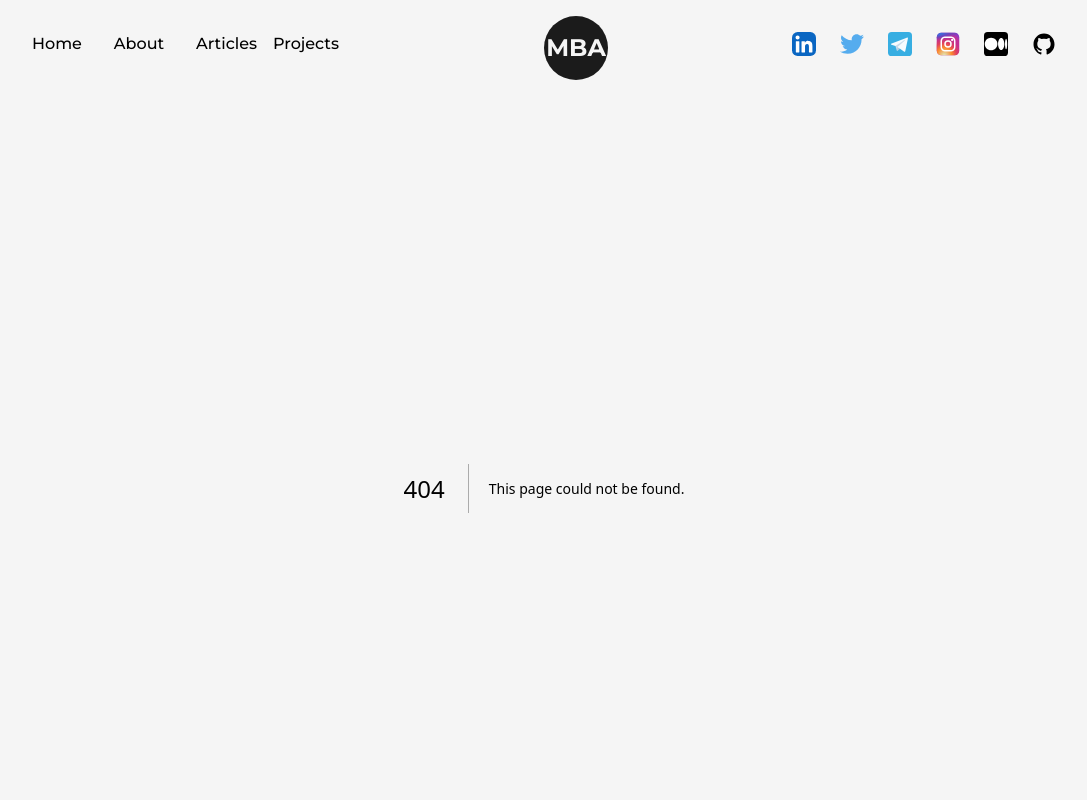
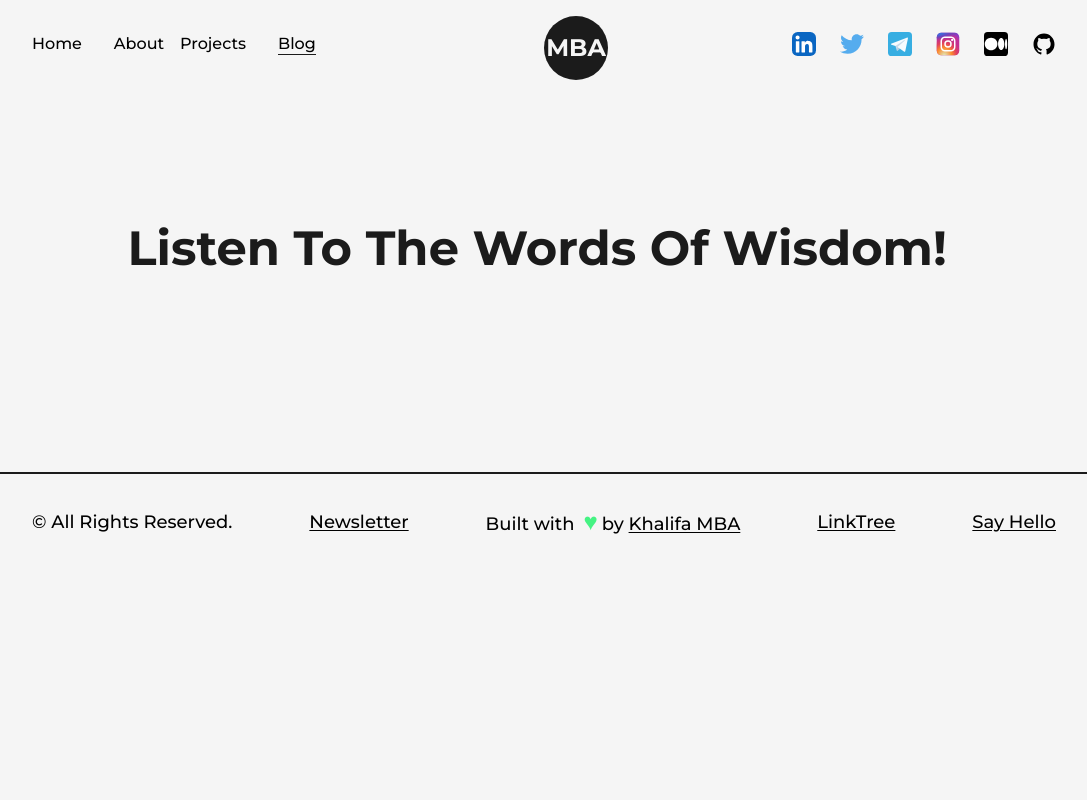
Before and after one commit to balqaasem/mydevportfolio, a Next.js app: page /blog in a window 1280 px wide. Before the commit this address had no page. Shown: the top 800 px of the page, without its empty margins (96-1183 px from the left). Built offline with nearby package versions, Linux system fonts and the light colour scheme.

Commit message:
Add Blog - rename Articles to Blog

```diff
--- a/src/components/NavBar.js
+++ b/src/components/NavBar.js
@@ -28,8 +28,8 @@ const NavBar = () => {
         <nav>
             <CustomLink href="/" title="Home" className='mr-4'/>
             <CustomLink href="/about" title="About" className='mx-4'/>
-            <CustomLink href="/articles" title="Articles" className='mx-4'/>
             <CustomLink href="/projects" title="Projects" className='mr-4'/>
+            <CustomLink href="/blog" title="Blog" className='mx-4'/>
         </nav>
 
         <nav className="flex items-center justify-center flex-wrap">
--- /dev/null
+++ b/src/pages/blog.js
@@ -0,0 +1,22 @@
+import React from 'react'
+import Head from 'next/head'
+import Layout from '@/components/Layout';
+import AnimatedText from '@/components/AnimatedText';
+
+const blog = () => {
+  return (
+    <>
+        <Head>
+            <title>Khalifa MBA | Blog Page</title>
+            <meta name="description" content="Blog page of Khalifa MBA" />
+        </Head>
+        <main>
+            <Layout>
+                <AnimatedText text="Listen To The Words of Wisdom!" className='mb-16'/>
+            </Layout>
+        </main>
+    </>
+  )
+}
+
+export default blog
```
